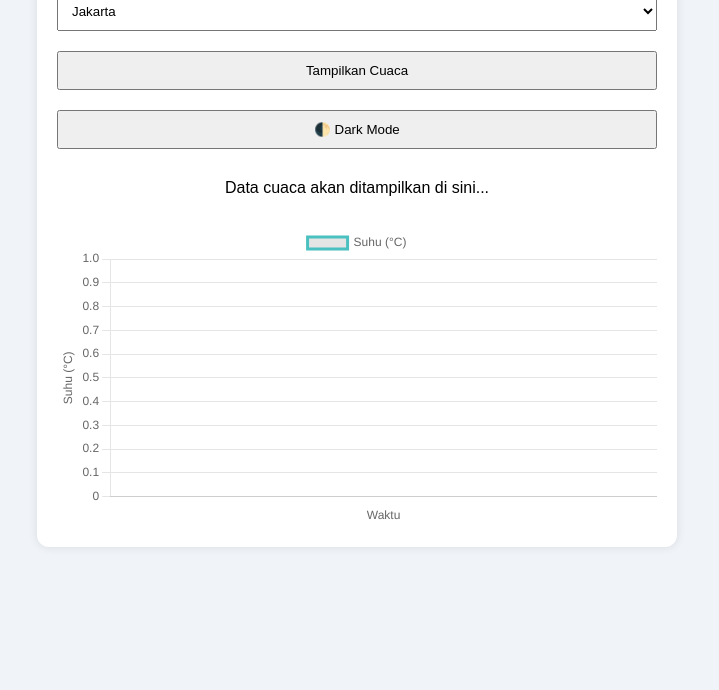
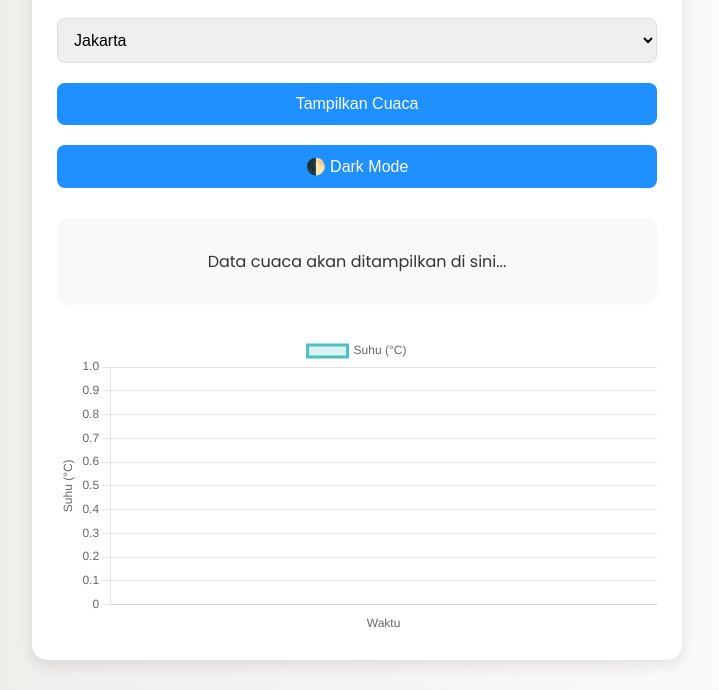
Before and after one commit to aldyr46/iot-cuaca, a plain HTML site: page index.html in a window 1280 px wide. Shown: the part 138-828 px from the top of the page, without its empty margins (283-1002 px from the left). Before the commit the page ends 800 px from the top, so only its background shows below. Drawn offline with nearby package versions, Linux system fonts and the light colour scheme; no server answers.

Commit message:
Update index.html

```diff
--- a/index.html
+++ b/index.html
@@ -5,61 +5,79 @@
   <meta name="viewport" content="width=device-width, initial-scale=1.0" />
   <title>Dashboard Cuaca Otomatis</title>
   <script src="https://cdn.jsdelivr.net/npm/chart.js"></script>
+  <link href="https://fonts.googleapis.com/css2?family=Poppins&display=swap" rel="stylesheet">
   <style>
     body {
-      font-family: Arial, sans-serif;
+      font-family: 'Poppins', sans-serif;
       margin: 0;
-      padding: 20px;
-      background-color: #f0f4f8;
+      padding: 30px;
+      background: linear-gradient(to right, #ece9e6, #ffffff);
+      color: #333;
       transition: background-color 0.3s, color 0.3s;
     }
     .container {
       max-width: 600px;
       margin: auto;
       background: white;
-      padding: 20px;
-      border-radius: 12px;
-      box-shadow: 0 0 10px rgba(0,0,0,0.1);
+      padding: 25px;
+      border-radius: 15px;
+      box-shadow: 0 5px 15px rgba(0,0,0,0.1);
+      transition: all 0.3s ease;
       animation: fadeIn 1s ease-in-out;
     }
     h1 {
       text-align: center;
-      animation: slideInDown 0.8s ease-out;
+      color: #1e90ff;
+      font-weight: bold;
     }
     select, button {
       width: 100%;
-      padding: 10px;
+      padding: 12px;
       margin: 10px 0;
+      border: 1px solid #ddd;
+      border-radius: 8px;
+      font-size: 16px;
       transition: all 0.3s ease;
     }
     select:hover, button:hover {
-      transform: scale(1.02);
+      transform: translateY(-2px);
+      box-shadow: 0 4px 10px rgba(0,0,0,0.1);
+    }
+    button {
+      background-color: #1e90ff;
+      color: white;
+      border: none;
+    }
+    button:active {
+      transform: scale(0.98);
     }
     #weather {
+      margin-top: 20px;
+      background: #f9f9f9;
+      border-radius: 12px;
+      padding: 15px;
       text-align: center;
-      margin-top: 20px;
-      animation: fadeIn 1s ease-in-out;
     }
     canvas {
       margin-top: 30px;
-      animation: fadeIn 1.5s ease-in-out;
     }
     .dark {
-      background-color: #121212;
-      color: white;
+      background-color: #0d1117;
+      color: #f0f6fc;
     }
-    .dark .container { background-color: #1e1e1e; }
+    .dark .container {
+      background-color: #161b22;
+    }
     .dark select, .dark button {
-      background-color: #333;
+      background-color: #238636;
       color: white;
       border: none;
     }
+    .dark #weather {
+      background-color: #21262d;
+    }
     @keyframes fadeIn {
       from { opacity: 0; transform: translateY(10px); }
-      to { opacity: 1; transform: translateY(0); }
-    }
-    @keyframes slideInDown {
-      from { opacity: 0; transform: translateY(-30px); }
       to { opacity: 1; transform: translateY(0); }
     }
   </style>
@@ -73,6 +91,12 @@
       <option value="Surabaya">Surabaya</option>
       <option value="Yogyakarta">Yogyakarta</option>
       <option value="Denpasar">Denpasar</option>
+      <option value="Medan">Medan</option>
+      <option value="Makassar">Makassar</option>
+      <option value="Palembang">Palembang</option>
+      <option value="Semarang">Semarang</option>
+      <option value="Pontianak">Pontianak</option>
+      <option value="Balikpapan">Balikpapan</option>
     </select>
     <button onclick="getWeather()">Tampilkan Cuaca</button>
     <button onclick="toggleDarkMode()">🌓 Dark Mode</button>
@@ -97,7 +121,9 @@
           label: 'Suhu (°C)',
           data: tempData,
           borderColor: 'rgb(75, 192, 192)',
-          tension: 0.3
+          backgroundColor: 'rgba(75, 192, 192, 0.2)',
+          tension: 0.3,
+          fill: true,
         }]
       },
       options: {
```
